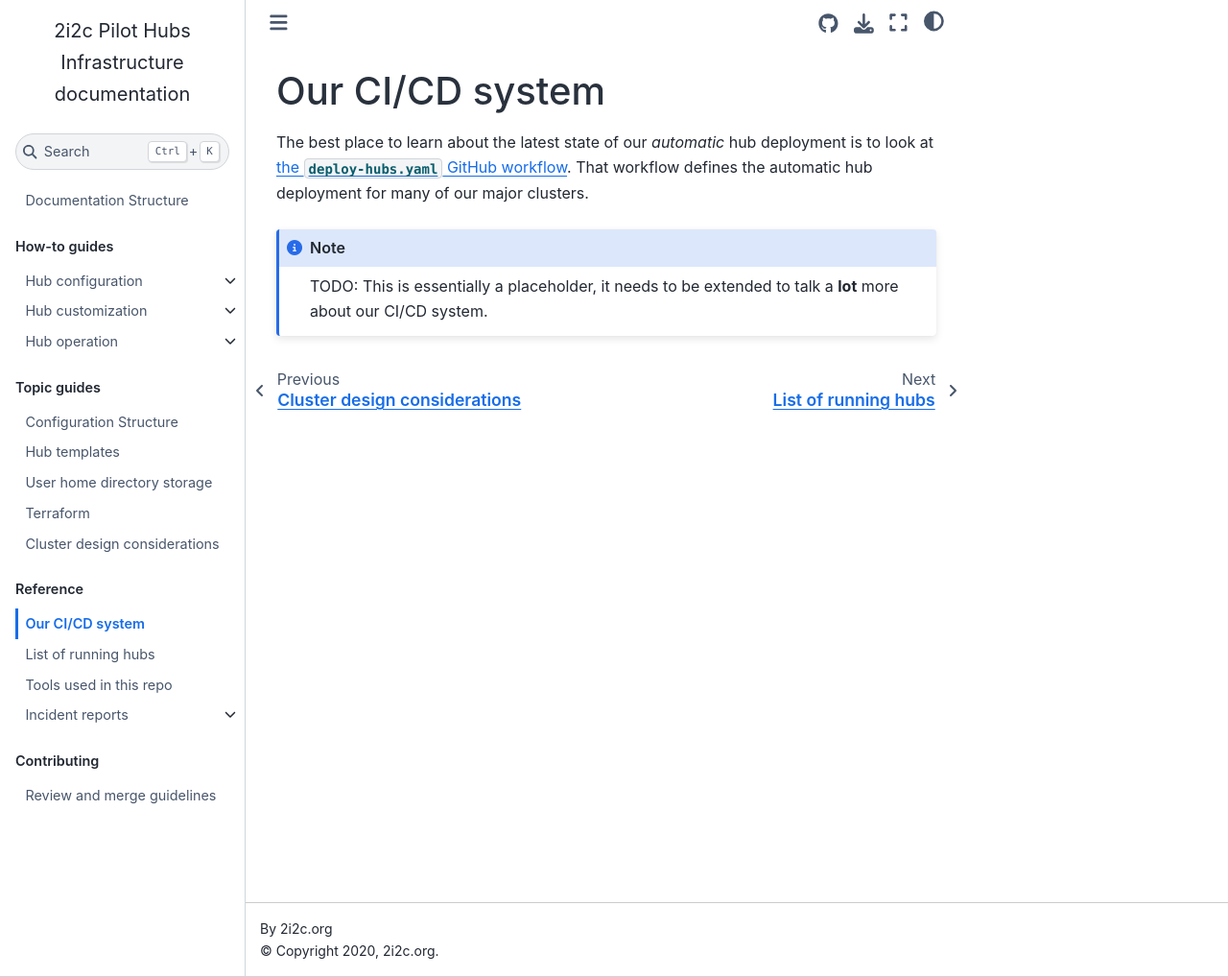
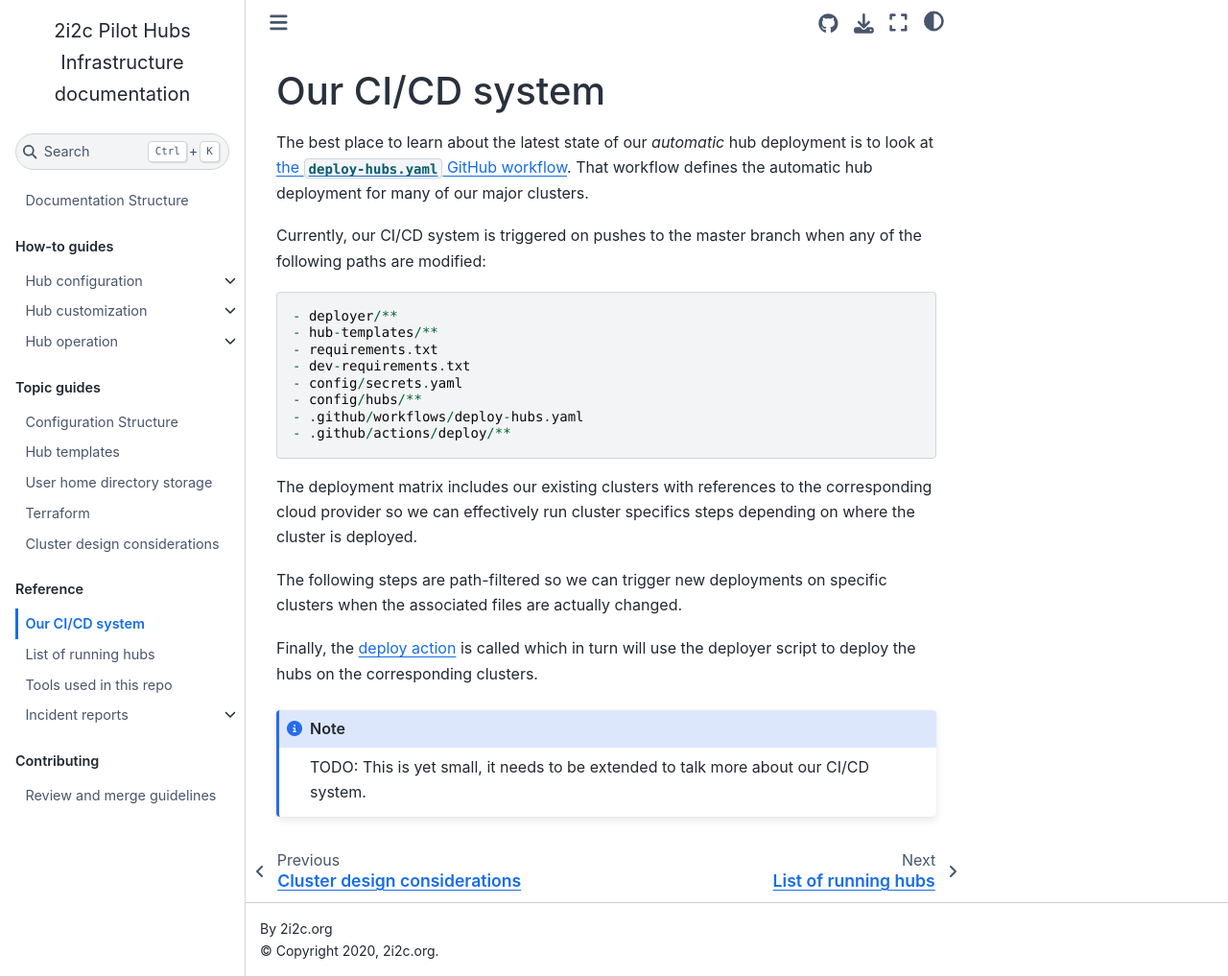
Before and after one commit to 2i2c-org/infrastructure, a Sphinx documentation site: the page built from docs/reference/ci-cd.md, in a window 1280 px wide and 1018 px high. Shown: the whole window at 96% size. Built offline with Sphinx 7.4.7 and the Sphinx Book theme 1.1.4, drawn with Linux system fonts in a browser that asks for light colours; pages that are not in the unit, such as notebooks, are missing from menus; the version number could not be read and is left out.

Commit message:
Add a short summary of our CI/CD machinery including a reference to the paths starting runs

````diff
--- a/docs/reference/ci-cd.md
+++ b/docs/reference/ci-cd.md
@@ -4,7 +4,31 @@
 is to look at [the `deploy-hubs.yaml` GitHub workflow](https://github.com/2i2c-org/pilot-hubs/blob/master/.github/workflows/deploy-hubs.yaml).
 That workflow defines the automatic hub deployment for many of our major clusters.
 
+Currently, our CI/CD system is triggered on pushes to the master branch when any of the
+following paths are modified:
+
+```
+- deployer/**
+- hub-templates/**
+- requirements.txt
+- dev-requirements.txt
+- config/secrets.yaml
+- config/hubs/**
+- .github/workflows/deploy-hubs.yaml
+- .github/actions/deploy/**
+```
+
+The deployment matrix includes our existing clusters with references to the corresponding
+cloud provider so we can effectively run cluster specifics steps depending on where the
+cluster is deployed.
+
+The following steps are path-filtered so we can trigger new deployments on specific
+clusters when the associated files are actually changed.
+
+Finally, the [deploy action](https://github.com/2i2c-org/infrastructure/blob/master/.github/actions/deploy/action.yml)
+is called which in turn will use the deployer script to deploy the hubs on the corresponding
+clusters.
+
 :::{note}
-TODO: This is essentially a placeholder, it needs to be extended to talk a **lot** more
-about our CI/CD system.
+TODO: This is yet small, it needs to be extended to talk more about our CI/CD system.
 :::
````
